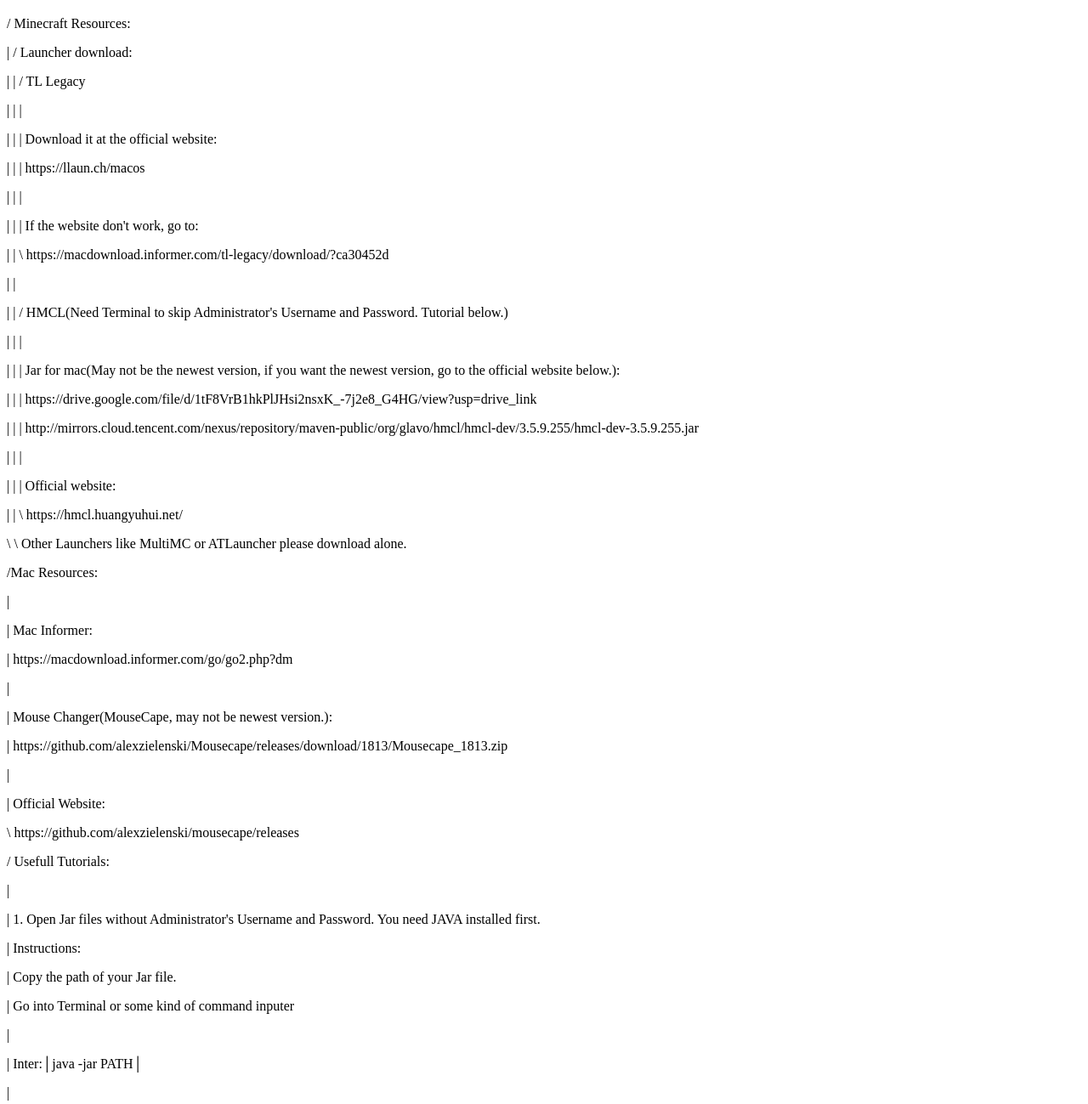
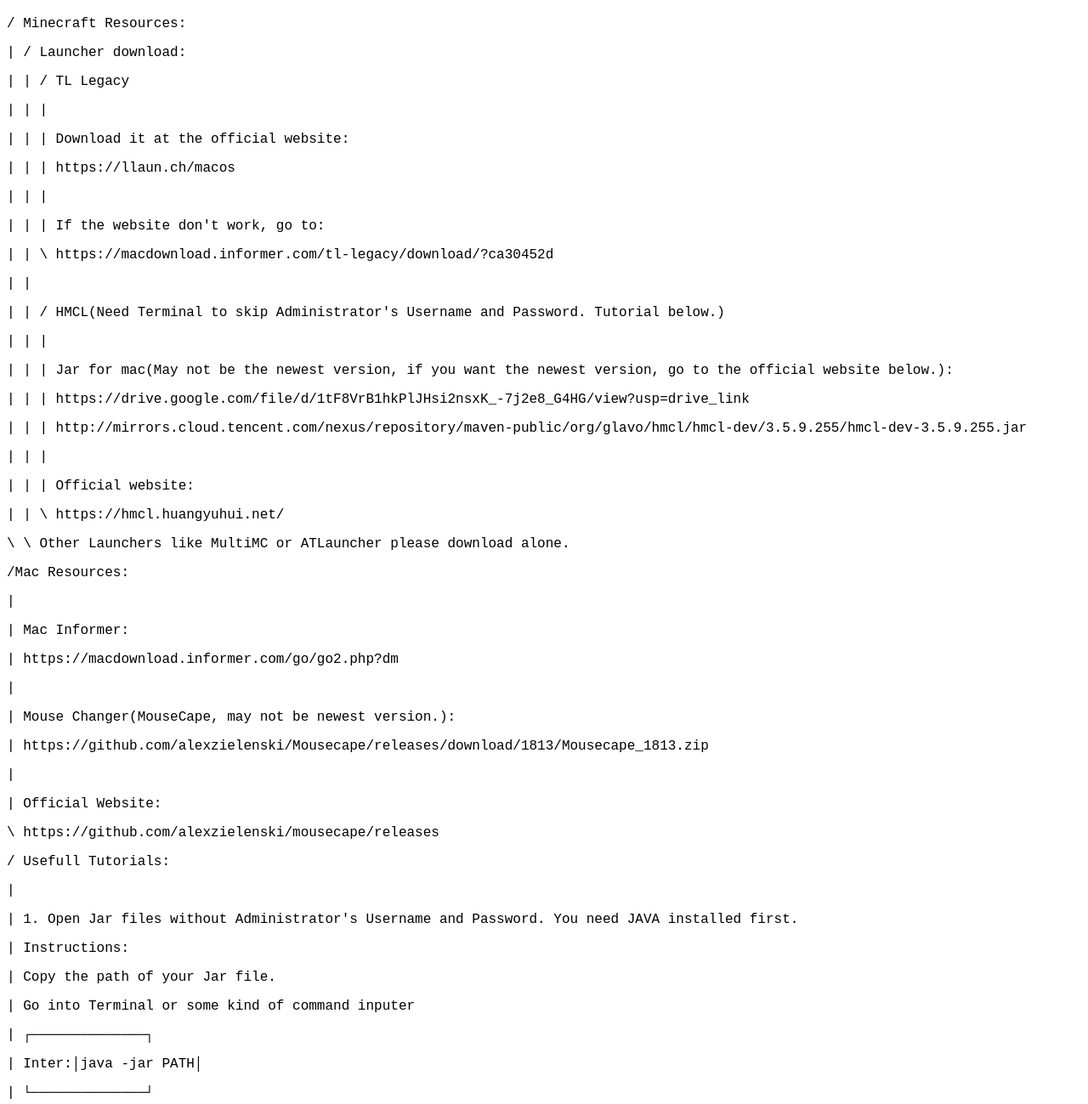
Before and after one commit to Minecrowaver/MinecroRepublic, a plain HTML site: page index.html in a window 1280 px wide. Shown: the part 61-1360 px from the top of the page at 85% size. Drawn offline with Linux system fonts and the light colour scheme.

Commit message:
Update index.html
HTML a0.0.1_05

```diff
--- a/index.html
+++ b/index.html
@@ -6,44 +6,44 @@
 <body>
 
 <h1>Micro-Republic: Mac Resources</h1>
-<p>/ Minecraft Resources:</p>
-<p>| / Launcher download:</p>
-<p>| | / TL Legacy</p>
-<p>| | | </p>
-<p>| | | Download it at the official website: </p>
-<p>| | | https://llaun.ch/macos</p>
-<p>| | | </p>
-<p>| | | If the website don't work, go to:
-<p>| | \ https://macdownload.informer.com/tl-legacy/download/?ca30452d</p>
-<p>| |  </p>
-<p>| | / HMCL(Need Terminal to skip Administrator's Username and Password. Tutorial below.)</p>
-<p>| | | </p>
-<p>| | | Jar for mac(May not be the newest version, if you want the newest version, go to the official website below.):</p>
-<p>| | | https://drive.google.com/file/d/1tF8VrB1hkPlJHsi2nsxK_-7j2e8_G4HG/view?usp=drive_link</p>
-<p>| | | http://mirrors.cloud.tencent.com/nexus/repository/maven-public/org/glavo/hmcl/hmcl-dev/3.5.9.255/hmcl-dev-3.5.9.255.jar</p>
-<p>| | | </p>
-<p>| | | Official website:</p>
-<p>| | \ https://hmcl.huangyuhui.net/</p>
-<p>\ \ Other Launchers like MultiMC or ATLauncher please download alone.</p>
-<p>/Mac Resources:</p>
-<p>| </p>
-<p>| Mac Informer:</p>
-<p>| https://macdownload.informer.com/go/go2.php?dm</p>
-<p>| </p>
-<p>| Mouse Changer(MouseCape, may not be newest version.):</p>
-<p>| https://github.com/alexzielenski/Mousecape/releases/download/1813/Mousecape_1813.zip</p>
-<p>| </p>
-<p>| Official Website:</p>
-<p>\ https://github.com/alexzielenski/mousecape/releases</p>
-<p>/ Usefull Tutorials:</p>
-<p>| </p>
-<p>| 1. Open Jar files without Administrator's Username and Password. You need JAVA installed first.</p>
-<p>| Instructions:</p>
-<p>| Copy the path of your Jar file.</p>
-<p>| Go into Terminal or some kind of command inputer</p>
-<p>|       </p>
-<p>| Inter:│java -jar PATH│</p>
-<p>|       </p>
+<p style="font-family:'Courier New'">/ Minecraft Resources:</p>
+<p style="font-family:'Courier New'">| / Launcher download:</p>
+<p style="font-family:'Courier New'">| | / TL Legacy</p>
+<p style="font-family:'Courier New'">| | | </p>
+<p style="font-family:'Courier New'">| | | Download it at the official website: </p>
+<p style="font-family:'Courier New'">| | | https://llaun.ch/macos</p>
+<p style="font-family:'Courier New'">| | | </p>
+<p style="font-family:'Courier New'">| | | If the website don't work, go to:
+<p style="font-family:'Courier New'">| | \ https://macdownload.informer.com/tl-legacy/download/?ca30452d</p>
+<p style="font-family:'Courier New'">| |  </p>
+<p style="font-family:'Courier New'">| | / HMCL(Need Terminal to skip Administrator's Username and Password. Tutorial below.)</p>
+<p style="font-family:'Courier New'">| | | </p>
+<p style="font-family:'Courier New'">| | | Jar for mac(May not be the newest version, if you want the newest version, go to the official website below.):</p>
+<p style="font-family:'Courier New'">| | | https://drive.google.com/file/d/1tF8VrB1hkPlJHsi2nsxK_-7j2e8_G4HG/view?usp=drive_link</p>
+<p style="font-family:'Courier New'">| | | http://mirrors.cloud.tencent.com/nexus/repository/maven-public/org/glavo/hmcl/hmcl-dev/3.5.9.255/hmcl-dev-3.5.9.255.jar</p>
+<p style="font-family:'Courier New'">| | | </p>
+<p style="font-family:'Courier New'">| | | Official website:</p>
+<p style="font-family:'Courier New'">| | \ https://hmcl.huangyuhui.net/</p>
+<p style="font-family:'Courier New'">\ \ Other Launchers like MultiMC or ATLauncher please download alone.</p>
+<p style="font-family:'Courier New'">/Mac Resources:</p>
+<p style="font-family:'Courier New'">| </p>
+<p style="font-family:'Courier New'">| Mac Informer:</p>
+<p style="font-family:'Courier New'" style="font-family:'Courier New'" style="font-family:'Courier New'" style="font-family:'Courier New'" style="font-family:'Courier New'" style="font-family:'Courier New'" style="font-family:'Courier New'">| https://macdownload.informer.com/go/go2.php?dm</p>
+<p style="font-family:'Courier New'" style="font-family:'Courier New'" style="font-family:'Courier New'" style="font-family:'Courier New'" style="font-family:'Courier New'" style="font-family:'Courier New'">| </p>
+<p style="font-family:'Courier New'" style="font-family:'Courier New'" style="font-family:'Courier New'" style="font-family:'Courier New'" style="font-family:'Courier New'">| Mouse Changer(MouseCape, may not be newest version.):</p>
+<p style="font-family:'Courier New'" style="font-family:'Courier New'" style="font-family:'Courier New'" style="font-family:'Courier New'">| https://github.com/alexzielenski/Mousecape/releases/download/1813/Mousecape_1813.zip</p>
+<p style="font-family:'Courier New'" style="font-family:'Courier New'" style="font-family:'Courier New'">| </p>
+<p style="font-family:'Courier New'" style="font-family:'Courier New'">| Official Website:</p>
+<p style="font-family:'Courier New'">\ https://github.com/alexzielenski/mousecape/releases</p>
+<p style="font-family:'Courier New'">/ Usefull Tutorials:</p>
+<p style="font-family:'Courier New'" style="font-family:'Courier New'">| </p>
+<p style="font-family:'Courier New'" style="font-family:'Courier New'" style="font-family:'Courier New'">| 1. Open Jar files without Administrator's Username and Password. You need JAVA installed first.</p>
+<p style="font-family:'Courier New'" style="font-family:'Courier New'" style="font-family:'Courier New'" style="font-family:'Courier New'">| Instructions:</p>
+<p style="font-family:'Courier New'" style="font-family:'Courier New'" style="font-family:'Courier New'" style="font-family:'Courier New'" style="font-family:'Courier New'">| Copy the path of your Jar file.</p>
+<p style="font-family:'Courier New'" style="font-family:'Courier New'" style="font-family:'Courier New'" style="font-family:'Courier New'" style="font-family:'Courier New'" style="font-family:'Courier New'">| Go into Terminal or some kind of command inputer</p>
+<p style="font-family:'Courier New'" style="font-family:'Courier New'" style="font-family:'Courier New'" style="font-family:'Courier New'" style="font-family:'Courier New'" style="font-family:'Courier New'" style="font-family:'Courier New'">|       ┌──────────────┐</p>
+<p style="font-family:'Courier New'" style="font-family:'Courier New'" style="font-family:'Courier New'" style="font-family:'Courier New'" style="font-family:'Courier New'" style="font-family:'Courier New'" style="font-family:'Courier New'" style="font-family:'Courier New'">| Inter:│java -jar PATH│</p>
+<p style="font-family:'Courier New'" style="font-family:'Courier New'" style="font-family:'Courier New'" style="font-family:'Courier New'" style="font-family:'Courier New'" style="font-family:'Courier New'" style="font-family:'Courier New'" style="font-family:'Courier New'" style="font-family:'Courier New'">|       └──────────────┘</p>
 
 
 </body>
```
